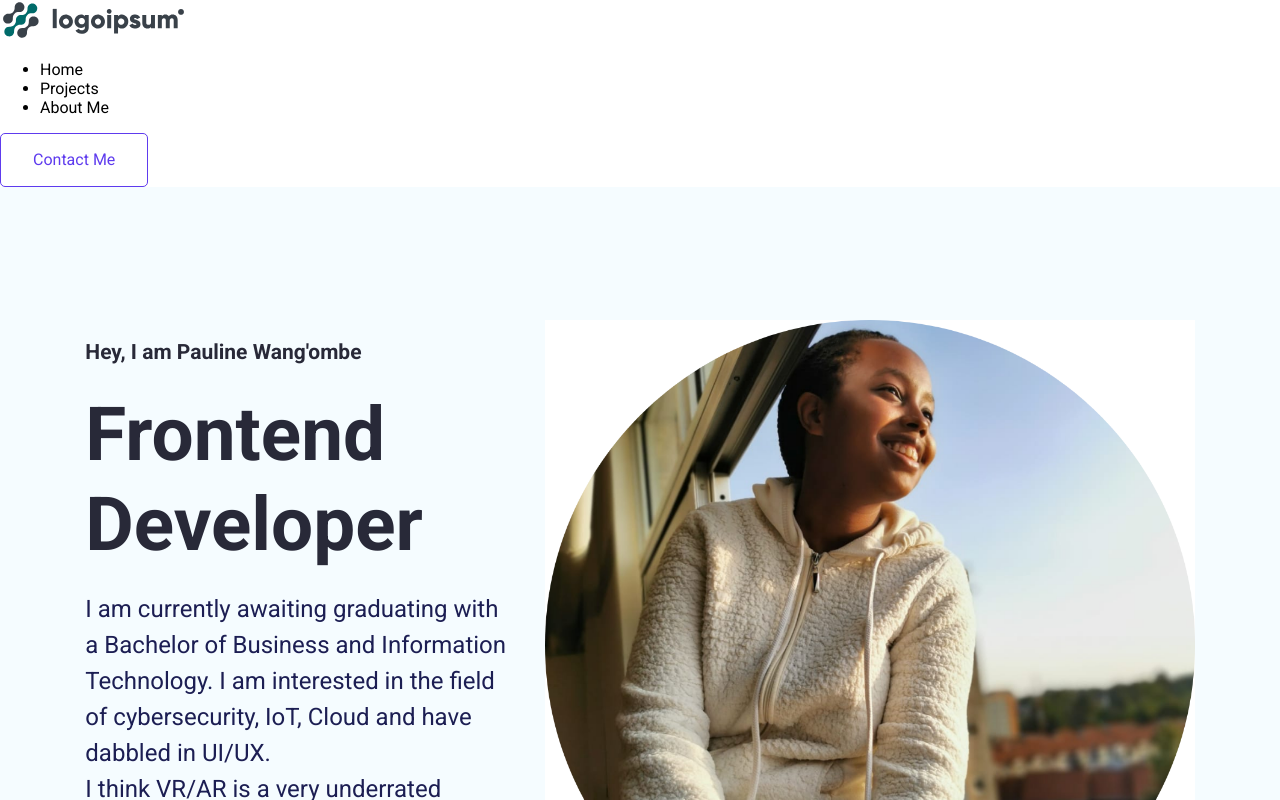
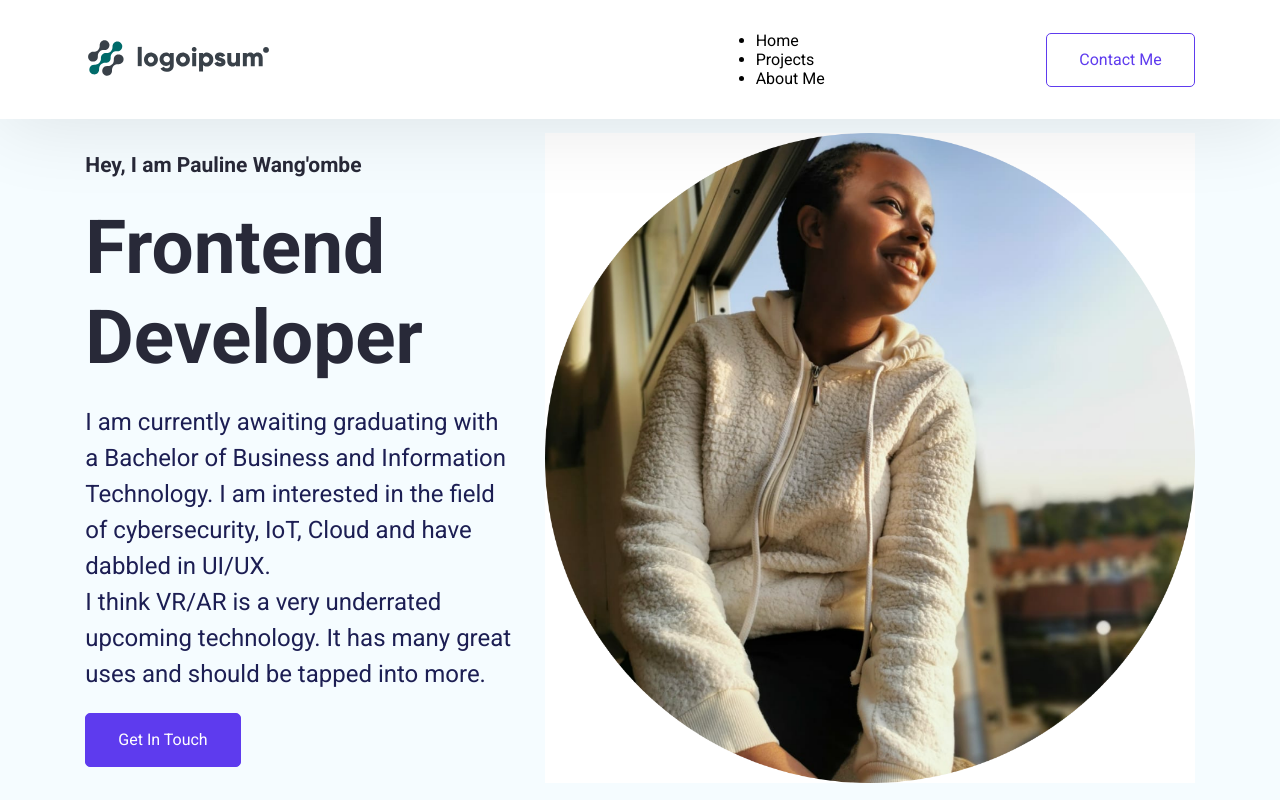
Before and after one commit to Paula-Wang/Portfolio-Page-in-React, a React (Create React App) app: page / in a window 1280 px wide. Shown: the top 800 px of the page. Built offline with nearby package versions, Linux system fonts and the light colour scheme.

Commit message:
style: :art: add navbar section
add .navbar

```diff
--- a/src/App.css
+++ b/src/App.css
@@ -163,6 +163,20 @@
 }
 /* Section Titles Ends */
 
+/* Navbar Style Start */
+.navbar {
+    display: flex;
+    justify-content: space-between;
+    align-items: center;
+    padding: 15px 85.333px;
+    background: var(--white);
+    box-shadow: 0px 5.333px 80px 0 rgba(0, 0, 0, 0.1);
+    position: fixed;
+    top: 0;
+    left: 0;
+    right: 0;
+}
+
 /* Hero Section Style */
 .hero--section {
     display: grid;
```
